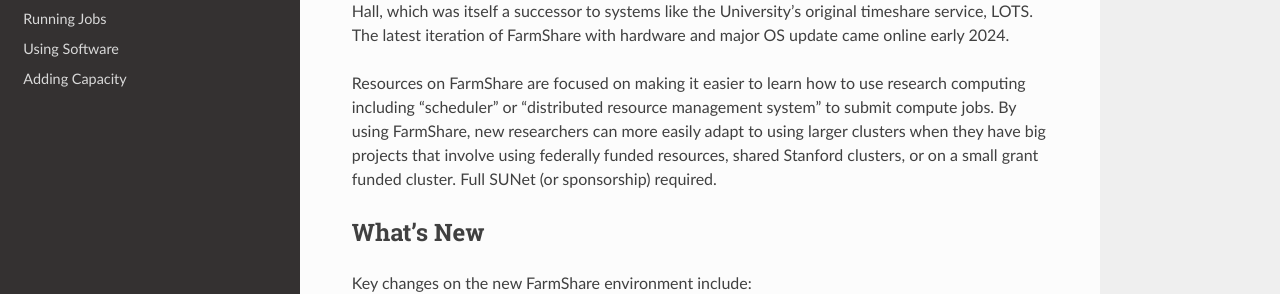
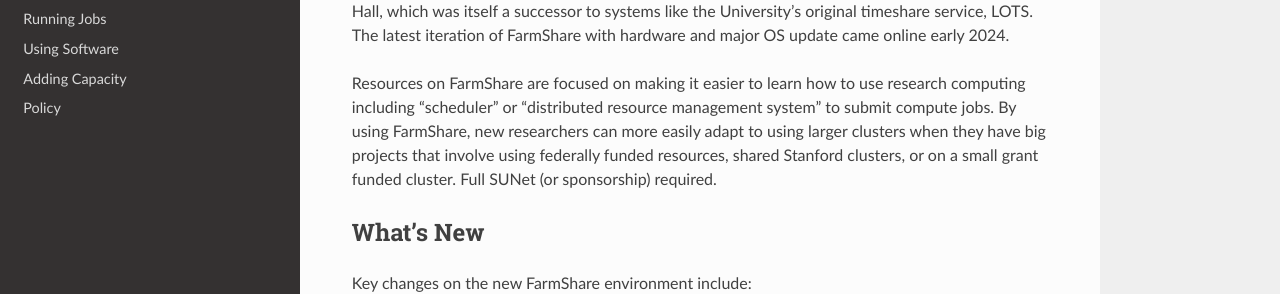
Before and after one commit to stanford-rc/farmshare-docs, an MkDocs documentation site: the page built from docs/index.md, in a window 1280 px wide. Shown: the part 280-574 px from the top of the page. Built offline with MkDocs 1.6.1, drawn with Linux system fonts in a browser that asks for light colours; nearby versions of some CDN libraries.

Commit message:
Add a policy statement.

```diff
--- a/mkdocs.yml
+++ b/mkdocs.yml
@@ -20,3 +20,4 @@
   - "Running Jobs": slurm.md
   - "Using Software": software.md
   - "Adding Capacity": capacity.md
+  - Policy: policy.md
```
